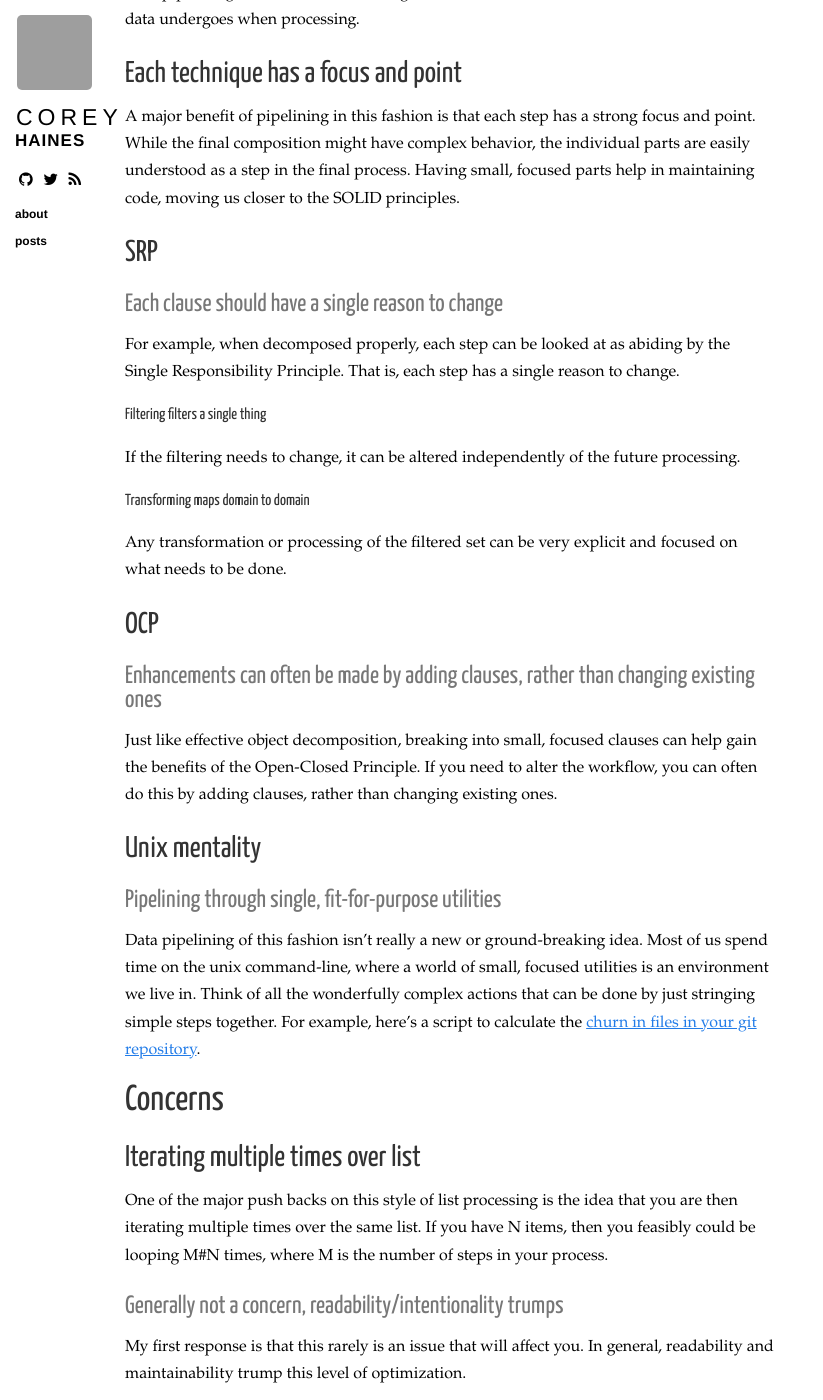
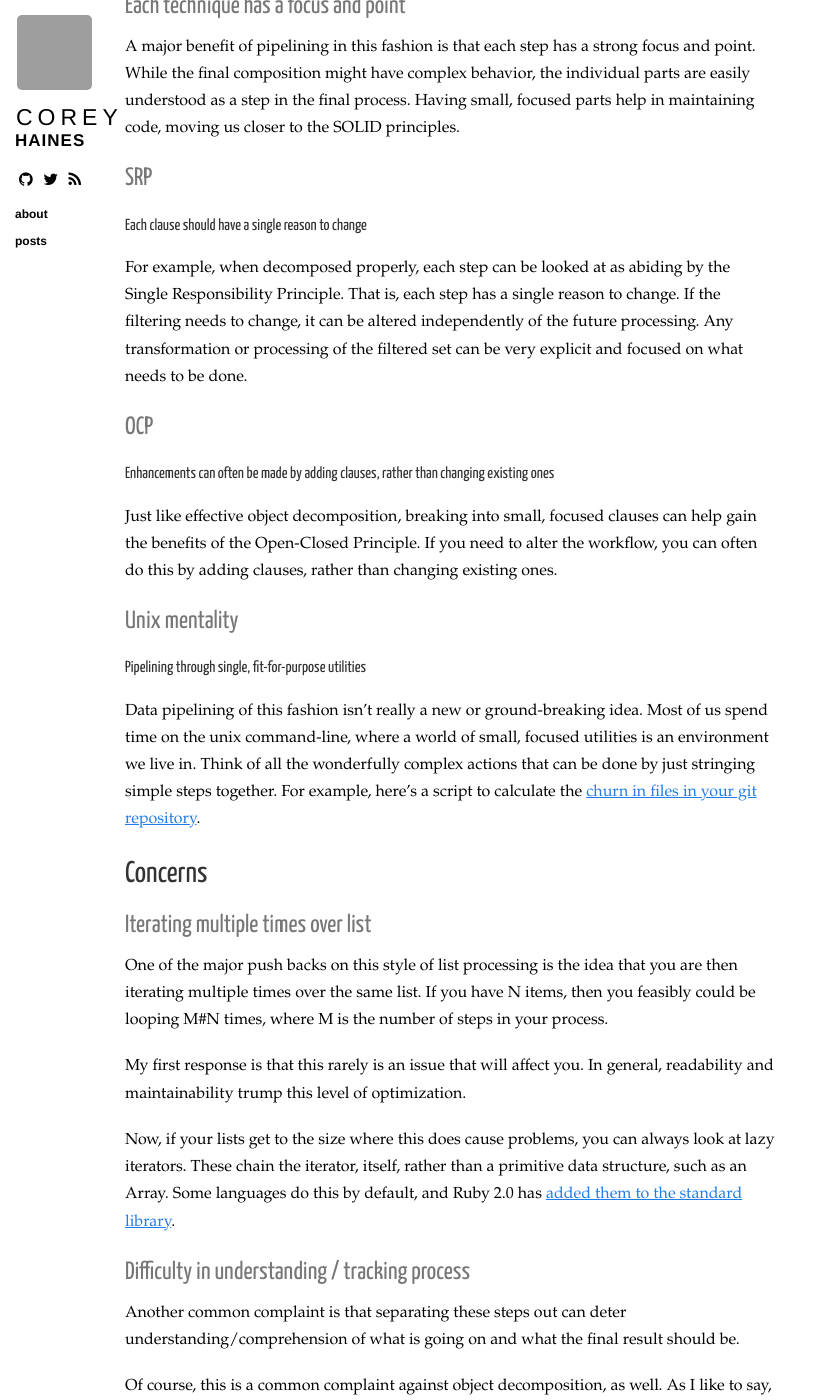
Before and after one commit to coreyhaines/coreyhaines.github.io, a Jekyll site: the page built from _posts/2013-09-22-iteration-styles.markdown, in a window 1280 px wide and 1400 px high, scrolled down 6530 px. Shown: the whole window, without its empty margins (0-823 px from the left). Built offline with Jekyll 4.4.1, drawn with Linux system fonts in a browser that asks for light colours; nearby versions of some CDN libraries; Markdown is read by kramdown in place of the engine named in the settings; comment, search, counter and statistics services are not loaded; some of the changed text lies outside the part shown; grey boxes are pictures that could not be loaded.

Commit message:
Some final formatting of headers, etc

```diff
--- a/_posts/2013-09-22-iteration-styles.markdown
+++ b/_posts/2013-09-22-iteration-styles.markdown
@@ -127,10 +127,10 @@ end.each do |command|
 end
 {% endhighlight %}
 
-#Splitting allows you to name the pieces
+## Splitting allows you to name the pieces
 By decomposing purposefully into a filter/process step, you can improve the readability of the code.
 
-##What is the actual list being processed?
+### What is the actual list being processed?
 In our example, when we separate out the filter step from the processing step, we also give ourselves a way to better reveal the goal, explicitly naming our list to process.
 {% highlight ruby %}
 def creation_based_commands
@@ -141,10 +141,10 @@ creation_based_commands.each { |command| json << command.to_json }
 {% endhighlight %}
 This isn't always needed, but it is worth thinking about the person who is going to come to this codebase later to make a change. In general, the more explicit we are, the better.
 
-##Revealing intention is one of the 4 rules of simple design
+### Revealing intention is one of the 4 rules of simple design
 After all, "Reveals Intent" is one of the [4 Rules of Simple Design](http://c2.com/cgi/wiki?XpSimplicityRules).
 
-###Iterating over a list, filtering - have to think about what the filter is for
+##Iterating over a list, filtering - have to think about what the filter is for
 When you come to code that looks like this.
 {% highlight ruby %}
 # the json variable is defined higher up as a json builder object
@@ -156,10 +156,10 @@ end
 {% endhighlight %}
 You have to spend some time thinking "why aren't these included?" "Are there others?" or "Should I add my new type to this list?"
 
-###Iterating over a filtered list - provide opportunity to explicitly name the concept that the filtered list represents
+## Iterating over a filtered list - provide opportunity to explicitly name the concept that the filtered list represents
 This focus can also be used to effectively put a name on the filter. By separating the filtering into a first-class part of your processing, you can more clearly communicate the intent.
 
-#Could just combine all the "next if" values into an array and use a single INTERESTING_TYPES.include?(command.type)
+## Could just combine all the "next if" values into an array
 Is splitting into a filter/process flow the only one? Surely we could just encapsulate the name of the types into an array and use that.
 {% highlight ruby %}
 # the json variable is defined higher up as a json builder object
@@ -169,7 +169,7 @@ commands.each do |command|
 end
 {% endhighlight %}
 
-##This works okay for simple cases, but still suffers from some of the issues outlined above
+### This works okay for simple cases, but still suffers from some of the issues outlined above
 This can be tempting. And, as an initial step, it isn't too bad. This works reasonable well for simple cases like this, but starts to degrade a bit when we have more complex logic. That complex logic could be encapsulated in a method.
 {% highlight ruby %}
 # the json variable is defined higher up as a json builder object
@@ -183,8 +183,8 @@ By doing this, we've extracted the logic for the filtering to another place. At
 ##Inhibiting change
 One argument for taking the last decoupling step is that it will make the code easier to change in the future. Paying attention to the Single Responsibility Principle (SRP) at this low level can often pay off when we come back to the code. We'll talk about that in a later section on analying the code based on SRP and the Open-Closed Principle to this code.
 
-#Theory Talk
-##Filtering/Transforming/Using
+##Theory Talk
+###Filtering/Transforming/Using
 
 When decomposing a complex process into steps like this, I think in terms of Filter/Transform/Reduce/Use.
 
@@ -199,62 +199,51 @@ Act in some fashion on each element of a list, generally resulting in a side-eff
 
 Decomposing a process into these is really a matter of building a composition-based pipeline for the data you are processing.
 
-##Data pipelining
+###Data pipelining
 
 Data pipelining is a method for focusing on the workflow and transformations that a set of data undergoes when processing.
 
-##Each technique has a focus and point
+###Each technique has a focus and point
 
 A major benefit of pipelining in this fashion is that each step has a strong focus and point. While the final composition might have complex behavior, the individual parts are easily understood as a step in the final process. Having small, focused parts help in maintaining code, moving us closer to the SOLID principles.
 
-##SRP
+###SRP
 
-###Each clause should have a single reason to change
+####Each clause should have a single reason to change
 
-For example, when decomposed properly, each step can be looked at as abiding by the Single Responsibility Principle. That is, each step has a single reason to change.
+For example, when decomposed properly, each step can be looked at as abiding by the Single Responsibility Principle. That is, each step has a single reason to change. If the filtering needs to change, it can be altered independently of the future processing. Any transformation or processing of the filtered set can be very explicit and focused on what needs to be done.
 
-####Filtering filters a single thing
+###OCP
 
-If the filtering needs to change, it can be altered independently of the future processing.
-
-####Transforming maps domain to domain
-
-Any transformation or processing of the filtered set can be very explicit and focused on what needs to be done.
-
-##OCP
-
-###Enhancements can often be made by adding clauses, rather than changing existing ones
+####Enhancements can often be made by adding clauses, rather than changing existing ones
 
 Just like effective object decomposition, breaking into small, focused clauses can help gain the benefits of the Open-Closed Principle. If you need to alter the workflow, you can often do this by adding clauses, rather than changing existing ones.
 
-##Unix mentality
+### Unix mentality
 
-###Pipelining through single, fit-for-purpose utilities
+#### Pipelining through single, fit-for-purpose utilities
 
 Data pipelining of this fashion isn't really a new or ground-breaking idea. Most of us spend time on the unix command-line, where a world of small, focused utilities is an environment we live in. Think of all the wonderfully complex actions that can be done by just stringing simple steps together. For example, here's a script to calculate the [churn in files in your git repository](https://github.com/garybernhardt/dotfiles/blob/master/bin/git-churn).
 
-#Concerns
+##Concerns
 
-##Iterating multiple times over list
+###Iterating multiple times over list
 One of the major push backs on this style of list processing is the idea that you are then iterating multiple times over the same list. If you have N items, then you feasibly could be looping M#N times, where M is the number of steps in your process.
 
-###Generally not a concern, readability/intentionality trumps
 My first response is that this rarely is an issue that will affect you. In general, readability and maintainability trump this level of optimization.
 
-###When becomes a concern, can use lazy iteration
 Now, if your lists get to the size where this does cause problems, you can always look at lazy iterators. These chain the iterator, itself, rather than a primitive data structure, such as an Array. Some languages do this by default, and Ruby 2.0 has [added them to the standard library](http://ruby-doc.org/core-2.0.0/Enumerable.html#method-i-lazy).
 
-##Difficulty in understanding / tracking process
+###Difficulty in understanding / tracking process
 Another common complaint is that separating these steps out can deter understanding/comprehension of what is going on and what the final result should be.
 
-###Often a complaint against object decomposition
 Of course, this is a common complaint against object decomposition, as well. As I like to say, "I've not really seen too many classes, but I've seen a lot of crappy abstractions." I think that sentiment comes into play in the situation here, as well. When decomposing a series of steps, it can be important to think about the flow of the data in understandable, readable steps.
 
-#Can be easier to debug
+## Benefit - Can be easier to debug
 When separating a process into small, composable pieces, we often find the system is much easier to debug. Each step can be run individually to verify that it is doing its job correctly.
 
-##Composition can be tested at different levels
+###Composition can be tested at different levels
 If we have a problem with the fully-composed pipeline, we can more easily debug it by separating out different levels of composition to see that the data is processed correctly each step of the way.
 
-##Examples for each piece can provide clarity
+###Examples for each piece can provide clarity
 Each individual piece can be tested in isolation. Not just testing for verification, though, but also for clarity. The set of examples we write while isolation testing can give valuable feedback on the purpose of the unit.
```
